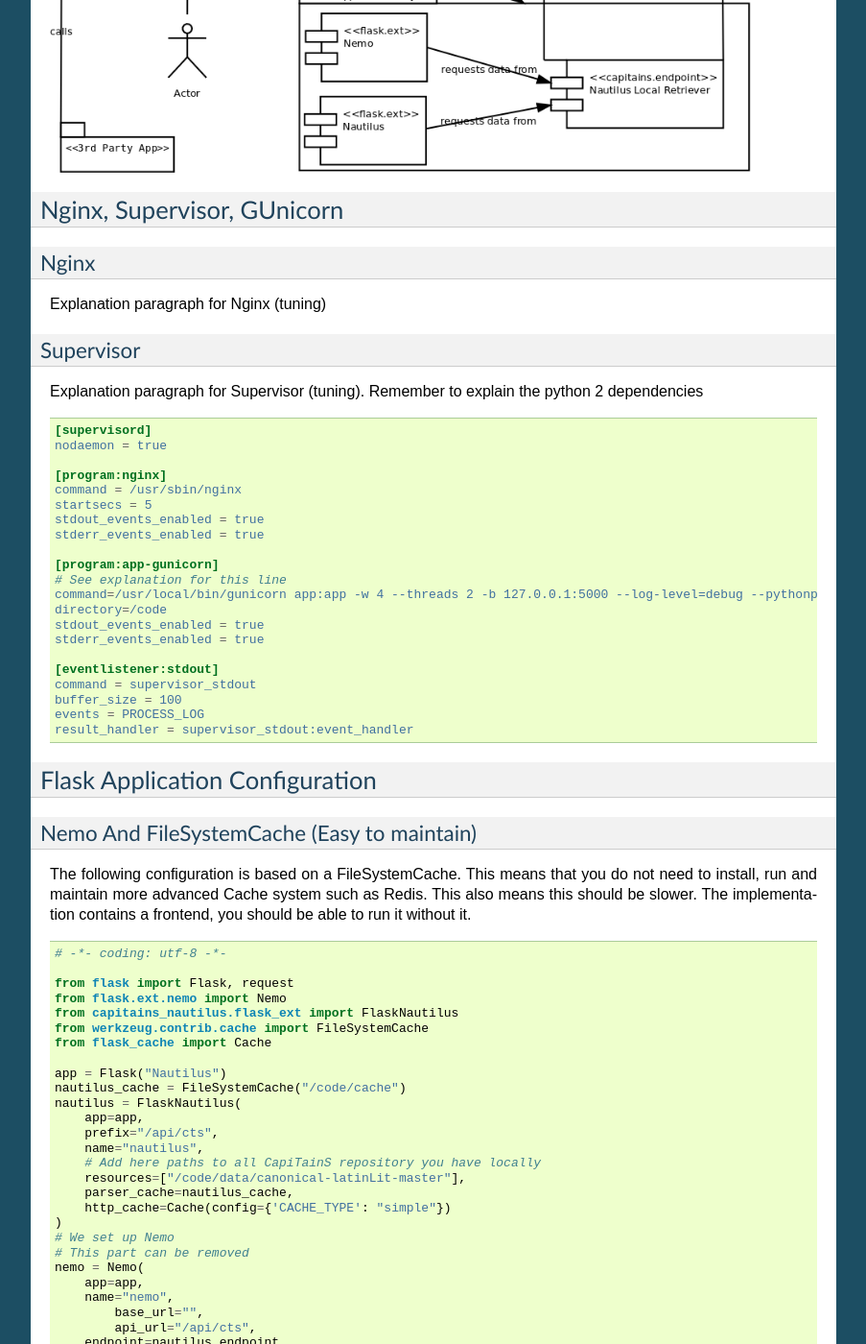
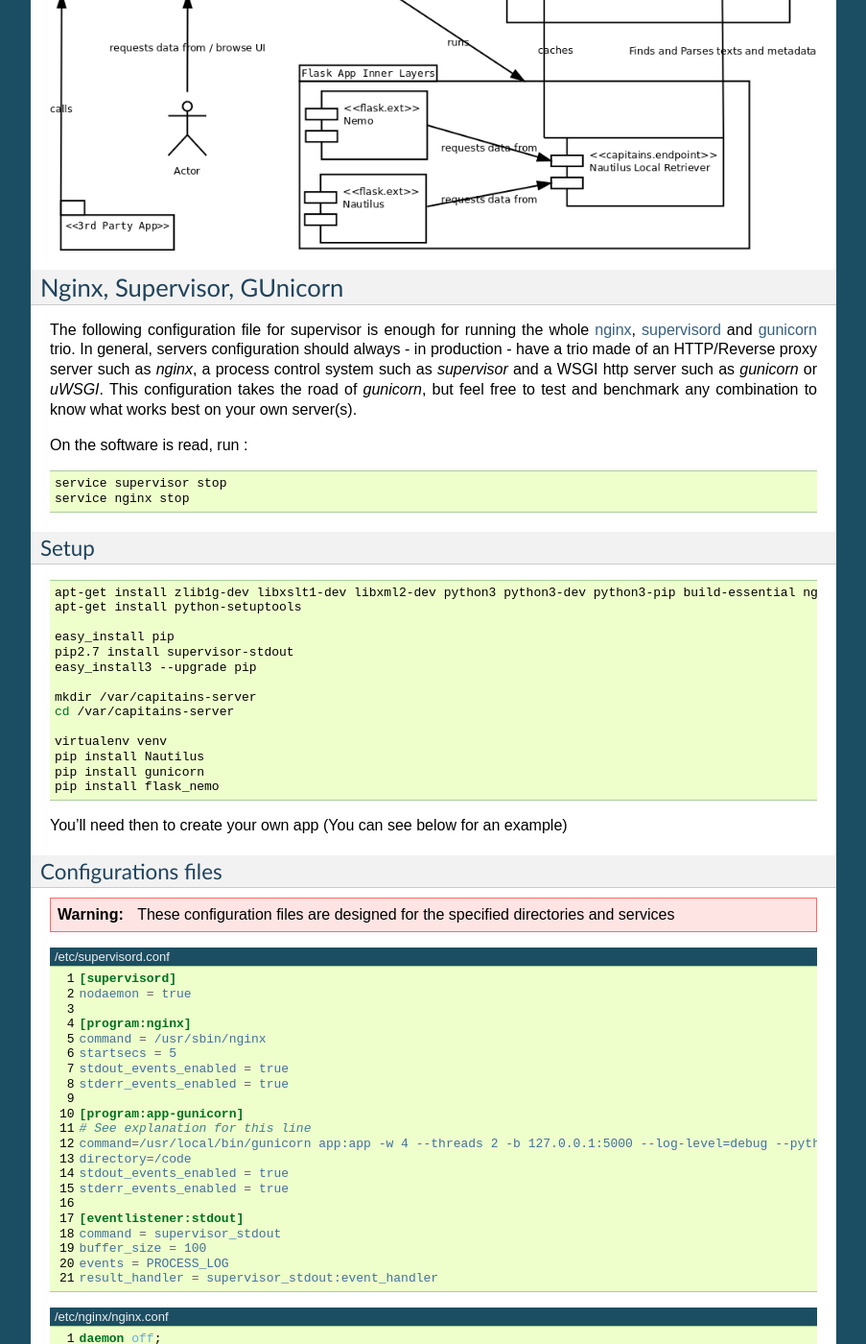
Before and after one commit to Capitains/Nautilus, a Sphinx documentation site: the page built from doc/Nautilus.production.rst, in a window 1280 px wide and 1400 px high, scrolled down 561 px. Shown: the whole window at 96% size, without its empty margins (198-1101 px from the left). Built offline with Sphinx 7.4.7, drawn with Linux system fonts in a browser that asks for light colours; some of the changed text lies outside the part shown.

Commit message:
Better setup guide lines

```diff
--- a/doc/Nautilus.production.rst
+++ b/doc/Nautilus.production.rst
@@ -17,40 +17,125 @@
 Nginx, Supervisor, GUnicorn
 ###########################
 
-Nginx
+The following configuration file for supervisor is enough for running the whole `nginx <http://nginx.org>`_, `supervisord <http://supervisord.org/>`_ and `gunicorn <http://gunicorn.org/>`_ trio. In general, servers configuration should always - in production - have a trio made of an HTTP/Reverse proxy server such as *nginx*, a process control system such as *supervisor* and a WSGI http server such as *gunicorn* or *uWSGI*. This configuration takes the road of *gunicorn*, but feel free to test and benchmark any combination to know what works best on your own server(s).
+
+On the software is read, run :
+
+.. code-block:: shell
+
+    service supervisor stop
+    service nginx stop
+
+
+Setup
 *****
 
-Explanation paragraph for Nginx (tuning)
+.. code-block:: shell
 
-Supervisor
-**********
+   apt-get install zlib1g-dev libxslt1-dev libxml2-dev python3 python3-dev python3-pip build-essential nginx supervisor
+   apt-get install python-setuptools
 
-Explanation paragraph for Supervisor (tuning). Remember to explain the python 2 dependencies
+   easy_install pip
+   pip2.7 install supervisor-stdout
+   easy_install3 --upgrade pip
+
+   mkdir /var/capitains-server
+   cd /var/capitains-server
+
+   virtualenv venv
+   pip install Nautilus
+   pip install gunicorn
+   pip install flask_nemo
+
+You'll need then to create your own app (You can see below for an example)
+
+Configurations files
+********************
+
+.. warning:: These configuration files are designed for the specified directories and services
+
 
 .. code-block:: ini
+   :linenos:
+   :caption: /etc/supervisord.conf
+   :name: Supervisord configuration
 
-	[supervisord]
-	nodaemon = true
+   [supervisord]
+   nodaemon = true
 
-	[program:nginx]
-	command = /usr/sbin/nginx
-	startsecs = 5
-	stdout_events_enabled = true
-	stderr_events_enabled = true
+   [program:nginx]
+   command = /usr/sbin/nginx
+   startsecs = 5
+   stdout_events_enabled = true
+   stderr_events_enabled = true
 
-	[program:app-gunicorn]
-	# See explanation for this line
-	command=/usr/local/bin/gunicorn app:app -w 4 --threads 2 -b 127.0.0.1:5000 --log-level=debug --pythonpath /usr/bin/python3
-	directory=/code
-	stdout_events_enabled = true
-	stderr_events_enabled = true
+   [program:app-gunicorn]
+   # See explanation for this line
+   command=/usr/local/bin/gunicorn app:app -w 4 --threads 2 -b 127.0.0.1:5000 --log-level=debug --pythonpath /usr/bin/python3
+   directory=/code
+   stdout_events_enabled = true
+   stderr_events_enabled = true
 
-	[eventlistener:stdout]
-	command = supervisor_stdout
-	buffer_size = 100
-	events = PROCESS_LOG
-	result_handler = supervisor_stdout:event_handler
+   [eventlistener:stdout]
+   command = supervisor_stdout
+   buffer_size = 100
+   events = PROCESS_LOG
+   result_handler = supervisor_stdout:event_handler
 
+
+.. code-block:: nginx
+   :linenos:
+   :caption: /etc/nginx/nginx.conf
+   :name: Nginx configuration
+
+   daemon off;
+   error_log /dev/stdout info;
+   worker_processes 1;
+
+   # user nobody nogroup;
+   pid /tmp/nginx.pid;
+
+   events {
+       worker_connections 1024;
+       accept_mutex off;
+   }
+
+   http {
+       include mime.types;
+       default_type application/octet-stream;
+       access_log /dev/stdout combined;
+       sendfile on;
+
+       upstream app_server {
+           # For a TCP configuration:
+           server 127.0.0.1:5000 fail_timeout=0;
+       }
+
+       server {
+           listen 80 default;
+           client_max_body_size 4G;
+           server_name _;
+
+           keepalive_timeout 5;
+
+           # path for static files
+           root /opt/app/static;
+
+           location / {
+               # checks for static file, if not found proxy to app
+               try_files $uri @proxy_to_app;
+           }
+
+           location @proxy_to_app {
+               proxy_set_header X-Forwarded-For $proxy_add_x_forwarded_for;
+               proxy_set_header Host $http_host;
+               proxy_redirect off;
+
+               proxy_pass   http://app_server;
+           }
+
+       }
+   }
 
 Flask Application Configuration
 ###############################
@@ -61,6 +146,7 @@
 The following configuration is based on a FileSystemCache. This means that you do not need to install, run and maintain more advanced Cache system such as Redis. This also means this should be slower. The implementation contains a frontend, you should be able to run it without it.
 
 .. code-block:: python
+   :linenos:
 
 	# -*- coding: utf-8 -*-
 
@@ -71,13 +157,13 @@
 	from flask_cache import Cache
 
 	app = Flask("Nautilus")
-	nautilus_cache = FileSystemCache("/code/cache")
+	nautilus_cache = FileSystemCache("/var/capitains-cache")
 	nautilus = FlaskNautilus(
 	    app=app,
 	    prefix="/api/cts",
 	    name="nautilus",
 	    # Add here paths to all CapiTainS repository you have locally
-	    resources=["/code/data/canonical-latinLit-master"],
+	    resources=["/var/capitains-data/canonical-latinLit-master"],
 	    parser_cache=nautilus_cache,
 	    http_cache=Cache(config={'CACHE_TYPE': "simple"})
 	)
```
Also changed, not shown: other parts of doc/Nautilus.production.rst (+1 -1 lines), doc/assets/deployment.png, 1 other file.
